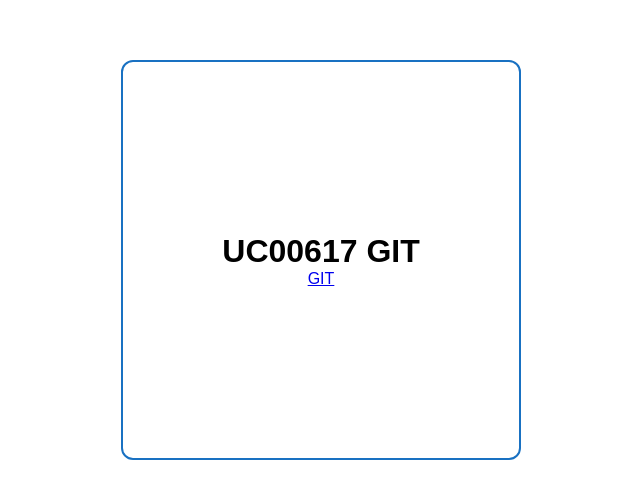
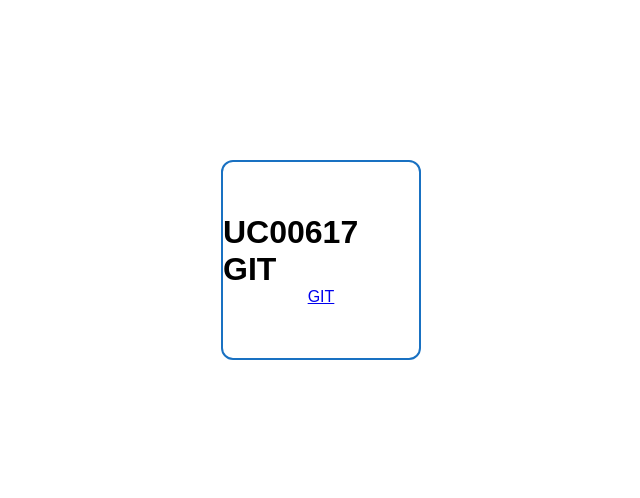
Before and after one commit to Gon-Silva/UC00617-GIT-GIT_HUB-Goncalo_Silva, a plain HTML site: page Project/index.html in a window 1280 px wide. Shown: the part 140-638 px from the top of the page, without its empty margins (319-959 px from the left). Drawn offline with Linux system fonts and the light colour scheme; files that its build step writes are made by us from their sources.

Commit message:
Mudanças no css

```diff
--- a/Project/css/style.css
+++ b/Project/css/style.css
@@ -14,8 +14,8 @@
 }
 
 .card {
-    width: 400px;
-    height: 400px;
+    width: 200px;
+    height: 200px;
     display: flex;
     justify-content: center;
     align-items: center;
--- a/Project/script/script.js
+++ b/Project/script/script.js
@@ -1 +1,3 @@
-console.log("Teste Gabriel uc617");
+console.log("Teste Gabriel");
+
+console.log("Teste Gabriel");
```
